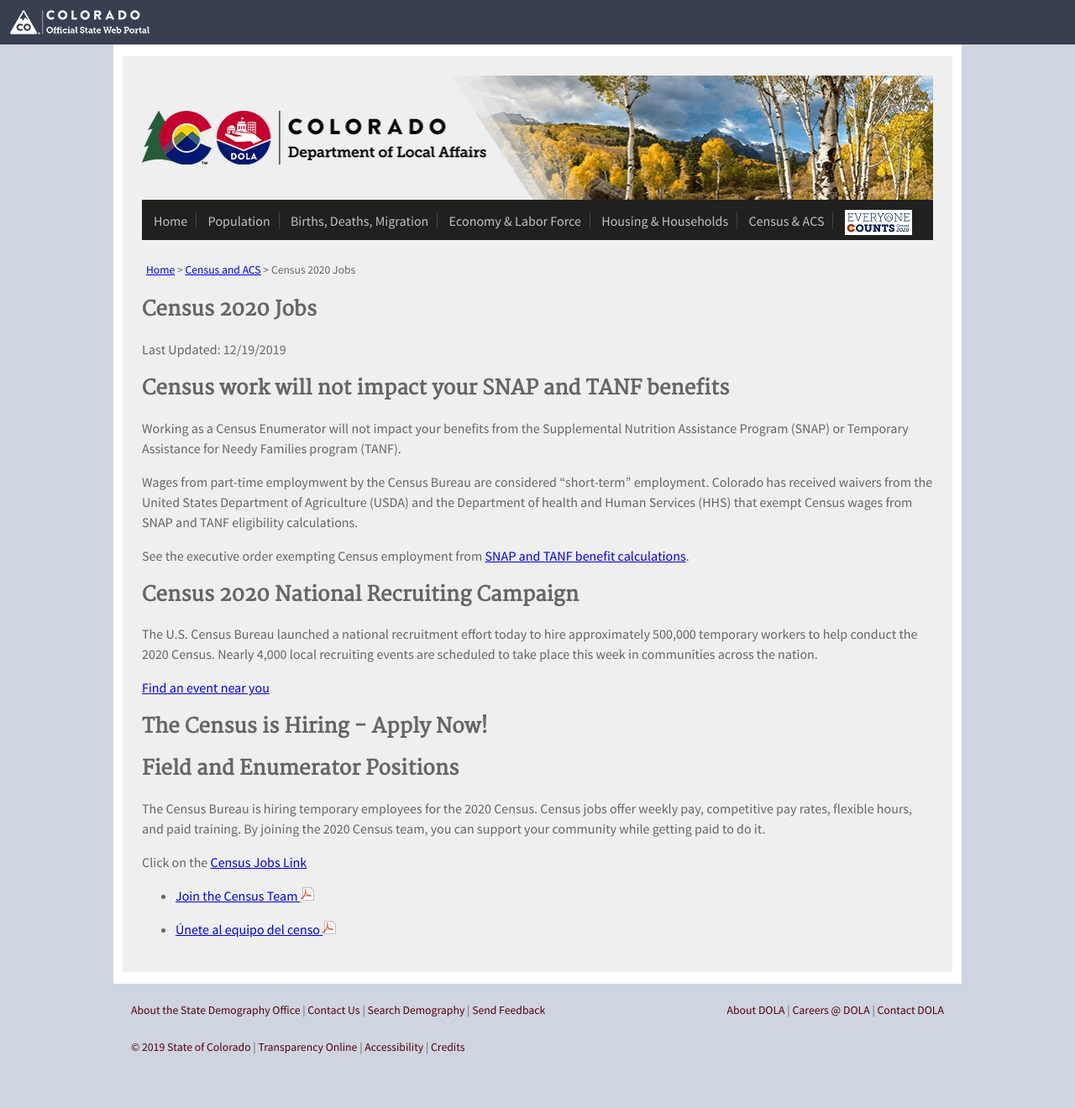
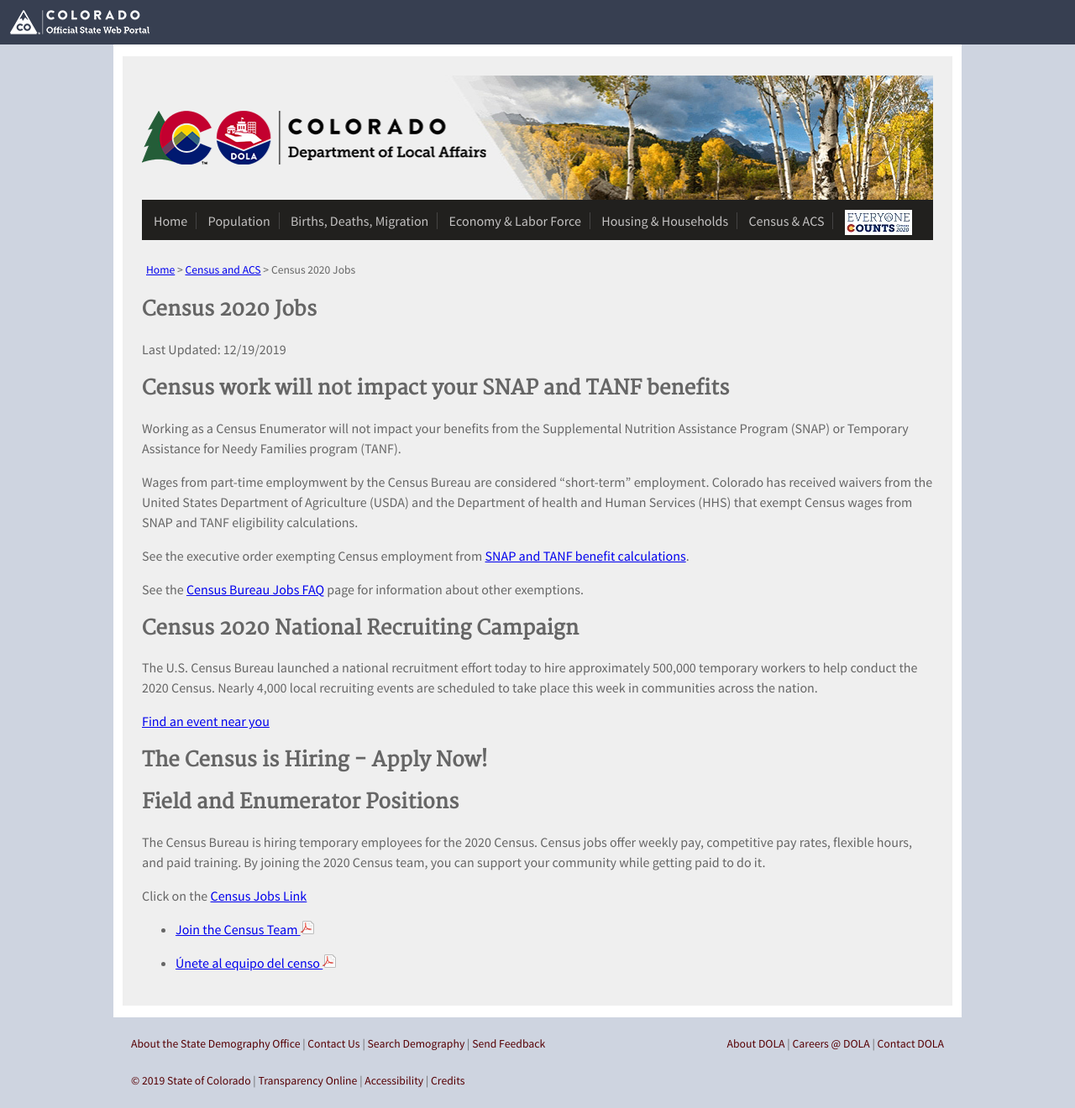
Before and after one commit to TBleess/Website_New, a Jekyll site: the page built from pages/5_CensusACS/2020-census-jobs.md, in a window 1280 px wide. Shown: the whole page at 84% size. Built offline with Jekyll 4.4.1, drawn with Linux system fonts in a browser that asks for light colours; before the commit the page ends 1280 px from its top, so only the background shows below that.

Commit message:
Update 2020-census-jobs.md

```diff
--- a/pages/5_CensusACS/2020-census-jobs.md
+++ b/pages/5_CensusACS/2020-census-jobs.md
@@ -18,6 +18,8 @@
 
 See the executive order exempting Census employment from [SNAP and TANF benefit calculations](https://www.whitehouse.gov/wp-content/uploads/2018/09/M-18-26.pdf).
 
+See the [Census Bureau Jobs FAQ](https://2020census.gov/en/jobs/faqs.html) page for information about other exemptions.
+
 
 ## Census 2020 National Recruiting Campaign
 
```
